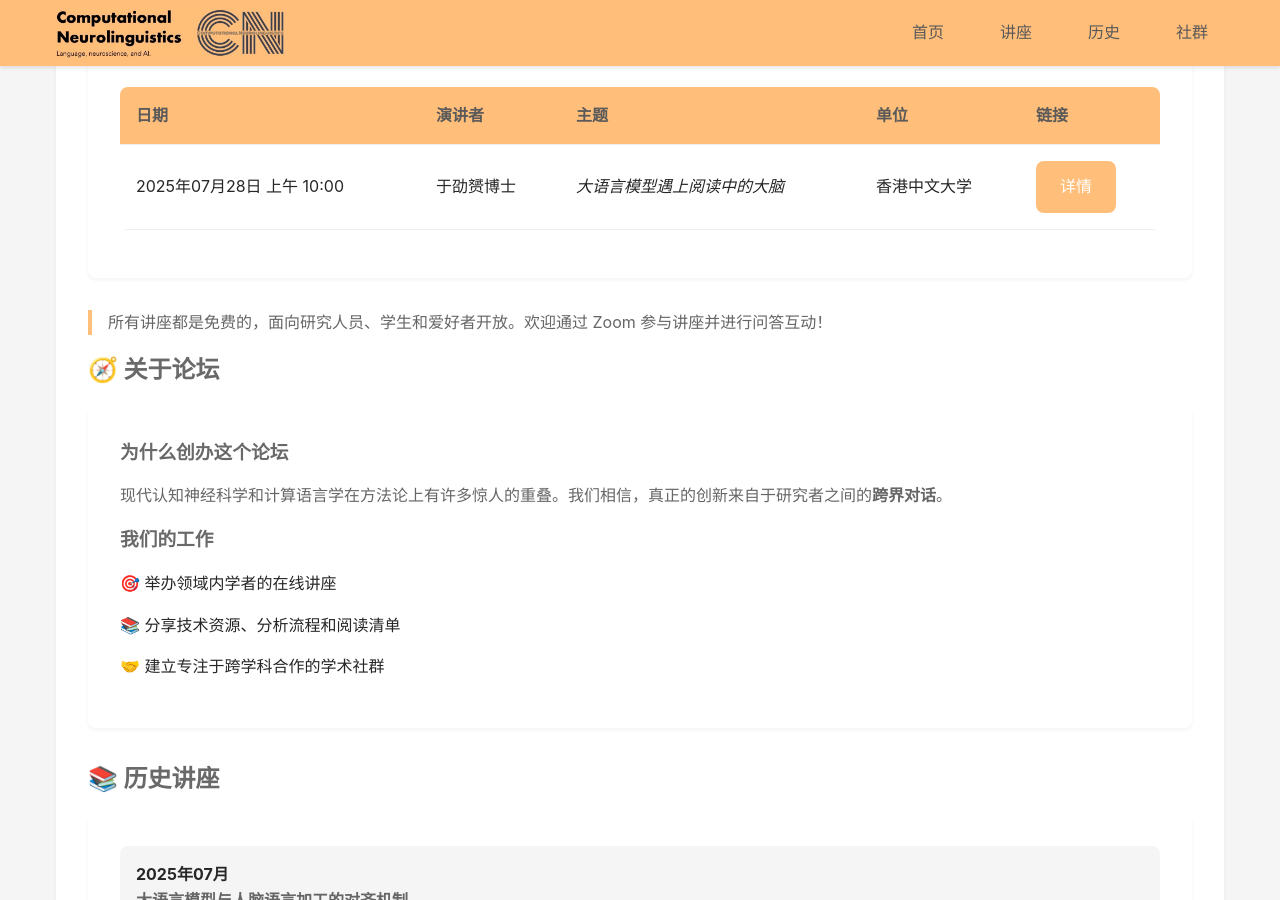
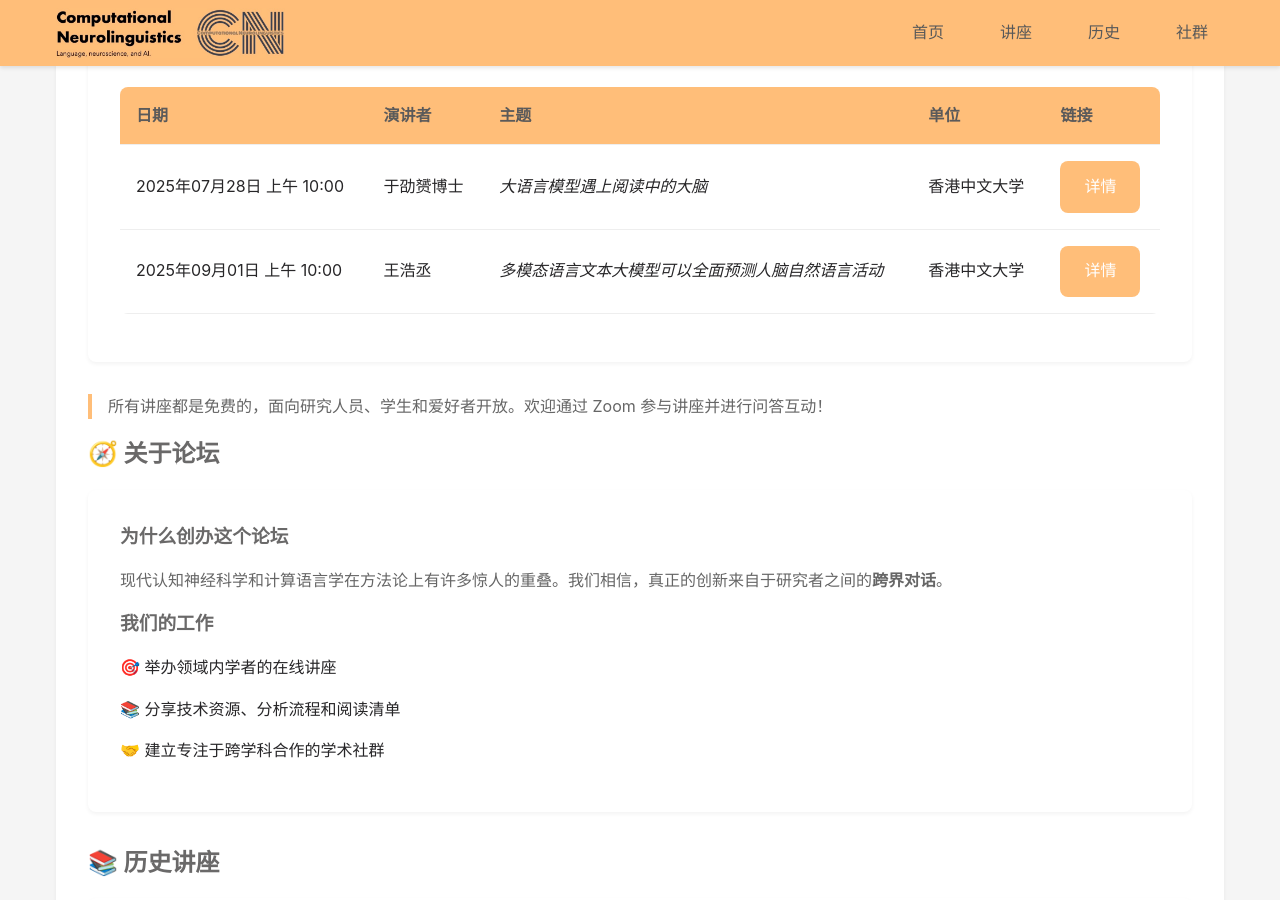
Before and after one commit to xufengduan/Computational-Neurolinguistics-Forum, a Jekyll site: the page built from README.md, in a window 1280 px wide and 900 px high, scrolled down 344 px. Built offline with Jekyll 4.4.1, drawn with Linux system fonts in a browser that asks for light colours; some of the changed lines change nothing that is shown.

Commit message:
添加王浩丞的讲座信息

```diff
--- a/_data/events.yml
+++ b/_data/events.yml
@@ -40,3 +40,22 @@ events:
       2. 问答环节
     resources: |
       - [预读论文](https://www.science.org/doi/10.1126/sciadv.adn7744)
+
+  - date: 2025-09-01 10:00
+    speaker: 王浩丞
+    title: 多模态语言文本大模型可以全面预测人脑自然语言活动
+    institution: 香港中文大学
+    permalink: 2025-09-Wang-Haocheng
+    status: active
+    zoom_link: https://cuhk.zoom.us/j/95891053788?pwd=lWyxDJW0hy9Bkjaubfo9pmUz9qUh7h.1
+    zoom_id: 958 9105 3788
+    zoom_password: 213165
+    abstract: |
+       本研究提出了一个统一的计算框架，该框架将声学、言语及词级语言结构联系起来，旨在探究人类大脑中日常对话的神经基础。研究中，我们采用皮层脑电图（electrocorticography）记录了参与者进行开放式真实对话时，长达 100 小时的言语生成与理解过程中的神经信号。我们从多模态语音转文本模型（Whisper）中提取了低层级声学嵌入、中间层级言语嵌入和语境化词嵌入，并构建了编码模型，通过线性映射将这些嵌入与言语生成及理解过程中的大脑活动关联起来。值得注意的是，对于未参与模型训练的数小时新对话，该模型仍能准确预测语言处理层级中每个层级的神经活动。模型的内部处理层级与负责言语和语言处理的皮层层级相匹配：感觉和运动区域与模型的言语嵌入更契合，而高层级语言区域则与模型的语言嵌入更匹配。Whisper 模型能够捕捉到言语生成中词汇发音前 “语言到言语” 的编码时间序列，以及言语理解中发音后 “言语到语言” 的编码时间序列。相比符号模型，该模型习得的嵌入在捕捉支持自然言语和语言的神经活动方面表现更优。这些发现为研究范式的转变提供了支持，即转向采用统一计算模型来捕捉现实对话中言语理解与生成的完整处理层级。
+    bio: |
+      王浩丞是普林斯顿大学的在读博士生。他拥有生物学、数学和计算神经科学学士学位。他热衷于构建更精准的大脑计算模型，目前正专注于通过对比皮层脑电图（ECoG）数据与大型语言模型，来研究大脑中语义表征的特性。
+    outline: |
+      1. 讲座内容
+      2. 问答环节
+    resources: |
+      - [预读论文](https://doi.org/10.1038/s41562-025-02105-9)
--- /dev/null
+++ b/events/2025-09-Wang-Haocheng/index.md
@@ -0,0 +1,68 @@
+---
+layout: event
+title: 多模态语言文本大模型可以全面预测人脑自然语言活动
+speaker: 王浩丞
+institution: 香港中文大学
+date: 2025-09-01 10:00
+permalink: /events/2025-09-Wang-Haocheng/
+zoom_link: |
+  https://cuhk.zoom.us/j/95891053788?pwd=lWyxDJW0hy9Bkjaubfo9pmUz9qUh7h.1
+abstract: |
+  本研究提出了一个统一的计算框架，该框架将声学、言语及词级语言结构联系起来，旨在探究人类大脑中日常对话的神经基础。研究中，我们采用皮层脑电图（electrocorticography）记录了参与者进行开放式真实对话时，长达 100 小时的言语生成与理解过程中的神经信号。我们从多模态语音转文本模型（Whisper）中提取了低层级声学嵌入、中间层级言语嵌入和语境化词嵌入，并构建了编码模型，通过线性映射将这些嵌入与言语生成及理解过程中的大脑活动关联起来。值得注意的是，对于未参与模型训练的数小时新对话，该模型仍能准确预测语言处理层级中每个层级的神经活动。模型的内部处理层级与负责言语和语言处理的皮层层级相匹配：感觉和运动区域与模型的言语嵌入更契合，而高层级语言区域则与模型的语言嵌入更匹配。Whisper 模型能够捕捉到言语生成中词汇发音前 “语言到言语” 的编码时间序列，以及言语理解中发音后 “言语到语言” 的编码时间序列。相比符号模型，该模型习得的嵌入在捕捉支持自然言语和语言的神经活动方面表现更优。这些发现为研究范式的转变提供了支持，即转向采用统一计算模型来捕捉现实对话中言语理解与生成的完整处理层级。
+
+bio: |
+  王浩丞是普林斯顿大学的在读博士生。他拥有生物学、数学和计算神经科学学士学位。他热衷于构建更精准的大脑计算模型，目前正专注于通过对比皮层脑电图（ECoG）数据与大型语言模型，来研究大脑中语义表征的特性。
+
+outline: |
+  1. 讲座内容
+  2. 问答环节
+
+resources: |
+  - [预读论文](https://doi.org/10.1038/s41562-025-02105-9)
+
+zoom_id: 958 9105 3788
+zoom_password: 213165
+status: active
+---
+
+## 讲座简介
+
+{% if page.abstract %}
+{{ page.abstract }}
+{% else %}
+本次讲座将探讨{{ page.title }}。具体内容即将更新。
+{% endif %}
+
+## 演讲者简介
+
+{% if page.bio %}
+{{ page.bio }}
+{% else %}
+{{ page.speaker }}是{{ page.institution }}的研究人员。
+{% endif %}
+
+## 参与方式
+
+- 时间：{{ page.date | date: "%Y年%m月%d日" }} {% assign hour = page.date | date: "%H" | plus: 0 %}{% if hour < 12 %}上午{% else %}下午{% endif %} {{ page.date | date: "%H:%M" }}（北京时间）
+- 平台：Zoom
+- 语言：中文
+
+## 讲座大纲
+
+{% if page.outline %}
+{{ page.outline }}
+{% else %}
+1. 引言
+2. 主要内容
+3. 讨论
+4. 问答环节
+{% endif %}
+
+## 相关资源
+
+{% if page.resources %}
+{{ page.resources }}
+{% else %}
+- 预读材料即将更新
+- 讲座回放将在讲座结束后提供
+{% endif %}
```
